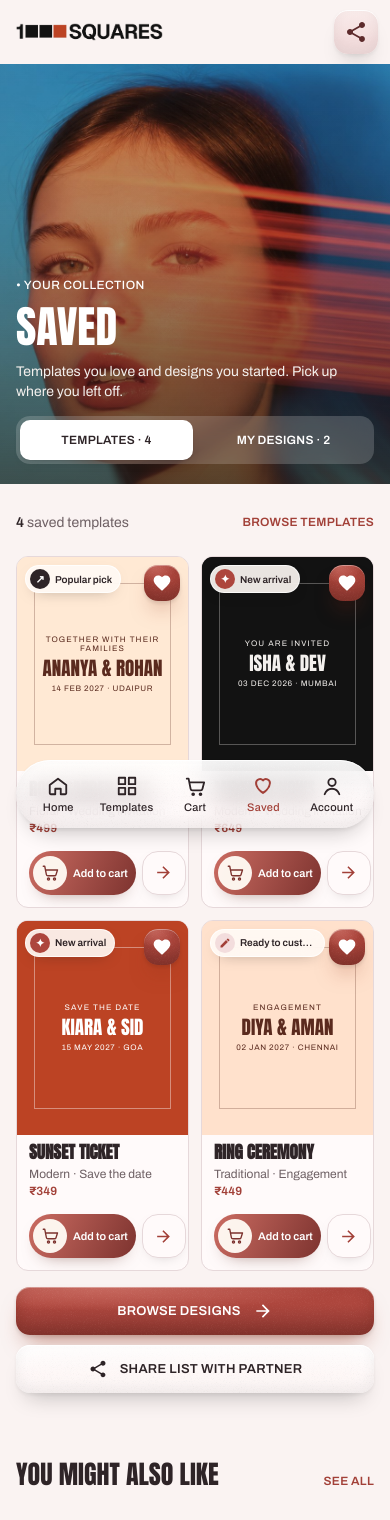
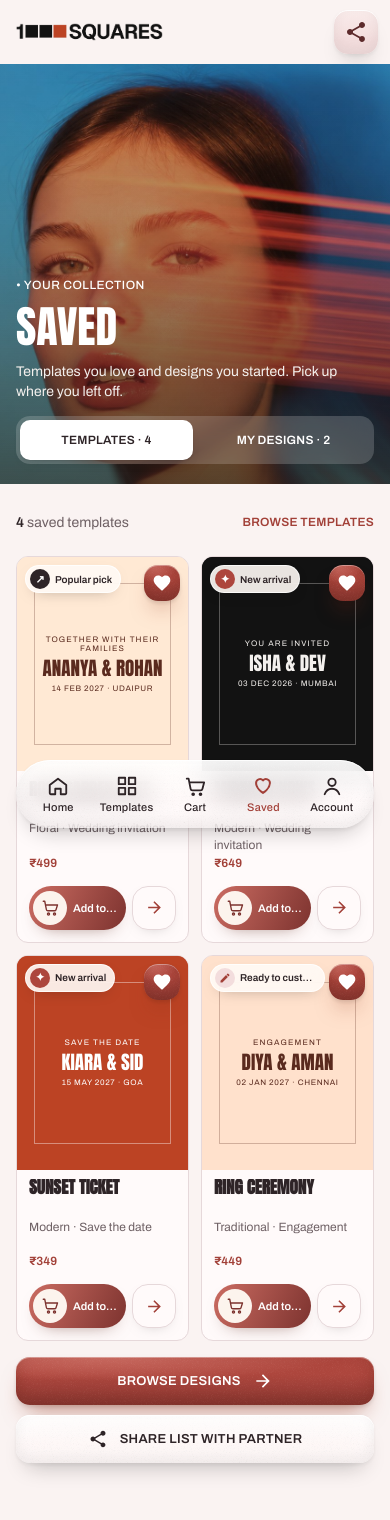
Before and after one commit to jo-ltk/1000squares, a Next.js app: page /saved in a window 390 px wide. Shown: the top 1520 px of the page. Built offline with nearby package versions, Linux system fonts and the light colour scheme.

Commit message:
Make template cards uniform on mobile

```diff
--- a/app/site.css
+++ b/app/site.css
@@ -27,15 +27,20 @@ a:hover { color: var(--rust-deep); }
 .sq-sh { padding: 0; }
 .sq-sh h2 { font-size: clamp(34px, 3.1vw, 72px); }
 .sq-sh .sq-eyebrow { font-size: clamp(12px, .7vw, 15px); }
-.sq-card { width: 100%; }
-.sq-card-title { font-size: clamp(20px, 1.3vw, 28px); }
+.sq-card { width: 100%; display: flex; flex-direction: column; min-width: 0; }
+.sq-card-art { flex: none; }
+.sq-card-body { flex: 1; min-width: 0; display: flex; flex-direction: column; }
+.sq-card-title { min-height: 2.1em; display: -webkit-box; overflow: hidden; -webkit-box-orient: vertical; -webkit-line-clamp: 2; line-clamp: 2; font-size: clamp(20px, 1.3vw, 28px); }
+.sq-card-meta { flex: none; min-height: 2.92em; align-items: flex-start; gap: 8px; }
+.sq-card-meta > span:first-child { min-width: 0; min-height: 2.92em; display: -webkit-box; overflow: hidden; -webkit-box-orient: vertical; -webkit-line-clamp: 2; line-clamp: 2; }
+.sq-card-price { flex: none; white-space: nowrap; }
 .sq-btn, .sq-cta { box-sizing: border-box; max-width: 100%; text-decoration: none; }
 .sq-nav-cart { display: inline-flex; align-items: center; gap: 7px; padding: 8px 10px; border-radius: var(--radius-pill); color: var(--ink); font-size: 12px; font-weight: 600; text-decoration: none; transition: transform var(--dur) var(--ease-spring), background-color var(--dur-fast) ease; }
 .sq-nav-cart:hover { background: rgba(255,255,255,.35); color: inherit; transform: translateY(-1px); }
 .sq-nav-cart svg { width: 19px; height: 19px; }
 .sq-nav-cart-count { min-width: 19px; height: 19px; padding: 0 5px; border-radius: 999px; display: inline-grid; place-items: center; background: var(--rust); color: var(--on-rust); font-size: 10px; font-variant-numeric: tabular-nums; }
 .hero .sq-nav-cart { color: #fff; }
-.sq-card-actions { width: 100%; display: flex; align-items: center; gap: 8px; margin-top: 12px; }
+.sq-card-actions { width: 100%; display: flex; align-items: center; gap: 8px; margin-top: auto; padding-top: 12px; }
 .sq-card-add { min-width: 0; min-height: 56px; flex: 1; display: flex; align-items: center; gap: 10px; padding: 5px 16px 5px 5px; border: 0; border-radius: var(--radius-pill); background: linear-gradient(115deg, var(--rust-glow), var(--rust-deep)); color: var(--on-rust); box-shadow: 0 8px 18px -12px rgba(91,42,30,.65); font: inherit; font-size: 14px; font-weight: 600; text-align: left; white-space: nowrap; cursor: pointer; transition: transform var(--dur) var(--ease-spring), box-shadow var(--dur) ease, filter var(--dur-fast) ease; }
 .sq-card-add:hover:not(:disabled) { transform: translateY(-2px); box-shadow: 0 12px 22px -12px rgba(91,42,30,.72); filter: saturate(1.06); }
 .sq-card-add:active:not(:disabled) { transform: scale(.97); }
@@ -213,7 +218,8 @@ a:hover { color: var(--rust-deep); }
 .sel { height: 44px; border-radius: var(--radius-glass); border: 1px solid #d6d0ca; background: #fff; padding: 0 36px 0 14px; font: inherit; font-size: 14px; color: var(--ink); transition: border-color .16s ease, box-shadow .32s var(--ease-out); }
 .sel:hover { border-color: var(--rust); box-shadow: 0 6px 16px -10px rgba(188,67,36,.5); }
 .sel:focus-visible { outline: 2px solid var(--focus); outline-offset: 2px; }
-.lgrid { display: grid; grid-template-columns: repeat(auto-fill, minmax(240px, 1fr)); gap: 24px; }
+.lgrid { display: grid; grid-template-columns: repeat(auto-fill, minmax(240px, 1fr)); grid-auto-rows: 1fr; align-items: stretch; gap: 24px; }
+.lgrid .sq-card, .saved-grid .sq-card { height: 100%; }
 .lgrid .inv-names { font-size: 30px; }
 .load-more { display: flex; flex-direction: column; align-items: center; gap: 12px; padding-top: 16px; font-size: 13px; color: var(--ink-muted); }
 .empty { background: var(--surface); border-radius: var(--radius-md); padding: 64px 24px; display: flex; flex-direction: column; align-items: center; gap: 16px; text-align: center; }
@@ -307,8 +313,10 @@ a:hover { color: var(--rust-deep); }
   .lgrid { grid-template-columns: repeat(2, minmax(0, 1fr)); gap: 12px; }
   .lgrid .sq-card-body { padding: 10px 12px 12px; }
   .lgrid .sq-card-title { font-size: 17px; }
-  .lgrid .sq-card-meta { flex-direction: column; font-size: 12px; line-height: 17px; }
-  .sq-card-actions { gap: 6px; margin-top: 10px; }
+  .lgrid .sq-card-meta { flex-direction: column; justify-content: flex-start; gap: 0; min-height: 4.25em; font-size: 12px; line-height: 17px; }
+  .saved-grid .sq-card-meta { justify-content: flex-start; gap: 0; min-height: 4.25em; }
+  .lgrid .sq-card-meta > span:first-child, .saved-grid .sq-card-meta > span:first-child { min-height: 2.84em; -webkit-line-clamp: 2; line-clamp: 2; }
+  .sq-card-actions { gap: 6px; padding-top: 10px; }
   .sq-card-add { min-height: 44px; gap: 6px; padding: 4px 8px 4px 4px; font-size: 11px; }
   .sq-card-add__icon { width: 34px; height: 34px; }
   .sq-card-add__icon svg { width: 18px; height: 18px; }
@@ -426,7 +434,7 @@ a:hover { color: var(--rust-deep); }
 .saved-summary { display: flex; justify-content: space-between; align-items: center; gap: 12px; color: var(--ink-muted); font-size: 14px; }
 .saved-summary strong { color: var(--ink); font-weight: 600; }
 .saved-summary a, .saved-recommendations-title a, .account-section-heading a { min-height: 44px; display: inline-flex; align-items: center; color: var(--rust-text); text-decoration: none; font-size: 12px; font-weight: 600; letter-spacing: .02em; text-transform: uppercase; }
-.saved-grid { display: grid; grid-template-columns: repeat(2, minmax(0, 1fr)); gap: 12px; }
+.saved-grid { display: grid; grid-template-columns: repeat(2, minmax(0, 1fr)); grid-auto-rows: 1fr; align-items: stretch; gap: 12px; }
 .saved-grid .sq-card-body { padding: 10px 12px 12px; }
 .saved-grid .sq-card-title { font-size: 17px; }
 .saved-grid .sq-card-meta { flex-direction: column; font-size: 12px; line-height: 17px; }
```
